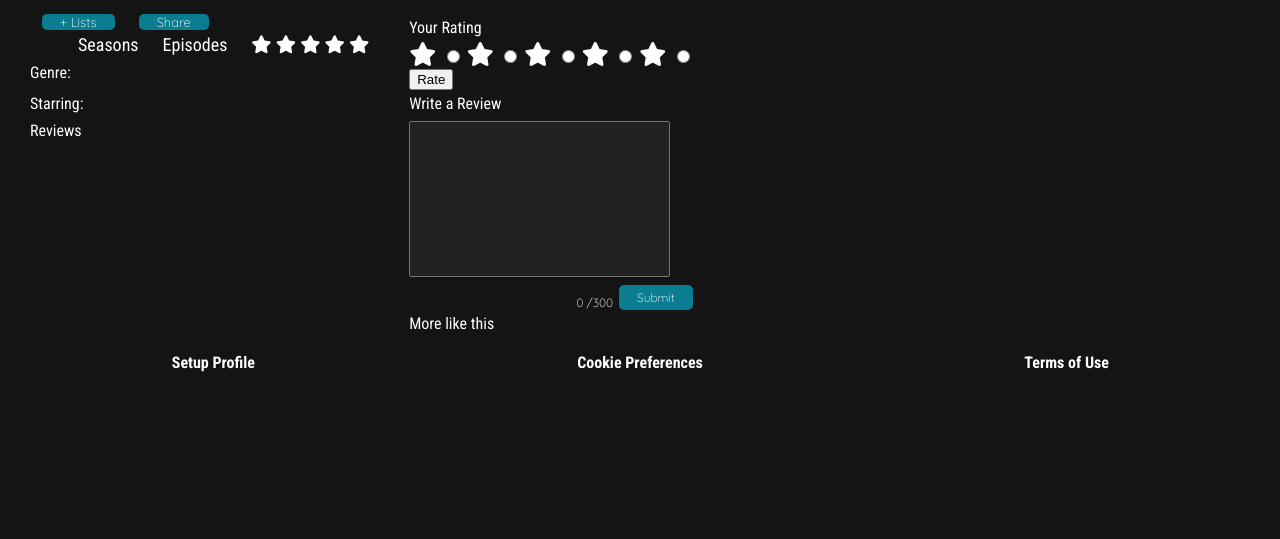
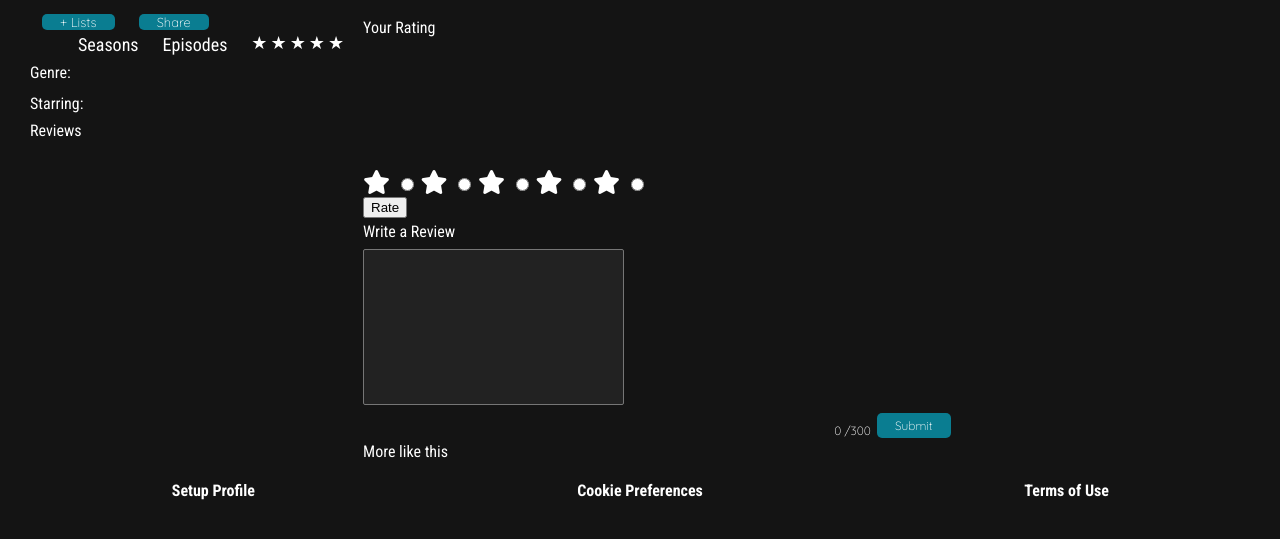
Before and after one commit to eishikahoque/RateFlix, a PHP site: page /show-detail.php?tvshowID=1 in a window 1280 px wide. Shown: the part 48-587 px from the top of the page. Run offline with PHP 8.4, Linux system fonts and the light colour scheme; data that the repository does not hold is empty; some libraries are stand-ins or nearby versions.

Commit message:
added show rating

```diff
--- a/CSS/details-page.css
+++ b/CSS/details-page.css
@@ -1,4 +1,4 @@
-.main-container{
+.main-container {
 	margin: 14px;
 	display: flex;
 
@@ -116,3 +116,18 @@
  	height: 120px;
  	margin: 0 4px;
 }
+
+.stars {
+  display: inline-block;
+  font-size: 18px;
+  font-family: Times;
+  line-height: 18px;
+}
+
+.stars::before {
+  content: '★★★★★';
+  letter-spacing: 3px;
+  background: linear-gradient(90deg, #fc0 calc(var(--rating) / 5 * 100%), #fff calc(var(--rating) / 5 * 100%));
+  -webkit-background-clip: text;
+  -webkit-text-fill-color: transparent;
+}
--- a/CSS/home.css
+++ b/CSS/home.css
@@ -9,7 +9,7 @@
 }
 
 .tile {
-  width: 19%;
+  width: 185px;
   transition: all .2s ease-in-out;
 }
 
--- a/show-detail.php
+++ b/show-detail.php
@@ -45,53 +45,17 @@
 					<h2><?php echo($row["tvRating"]); ?></h2>
 					<h2><?php echo($row["season"]); ?> Seasons</h2>
 					<h2><?php echo($row["episodes"]); ?> Episodes</h2>
-					 <h2><?php
-						$rateAvg = $pdo->prepare("SELECT AVG(`rating`) as avrg FROM `tvshows-rating` WHERE `tvshowID` = '$tvshowID'");
-						$rateAvg->execute();
-						$rowAVG = $rateAvg->fetch(); ?>
-						<?php
-						if($rowAVG["avrg"] <= 1){ ?>
-							<div id="stars">
-							<span class="fa fa-star star starSelected"></span>
-							<span class="fa fa-star star"></span>
-							<span class="fa fa-star star"></span>
-							<span class="fa fa-star star"></span>
-							<span class="fa fa-star star"></span>
-							</div>
-						<?php } else if ($rowAVG["avrg"] <= 2){ ?>
-							<div id="stars">
-							<span class="fa fa-star star starSelected"></span>
-							<span class="fa fa-star star starSelected"></span>
-							<span class="fa fa-star star"></span>
-							<span class="fa fa-star star"></span>
-							<span class="fa fa-star star"></span>
-							</div>
-						<?php } else if ($rowAVG["avrg"] <= 3){ ?>
-							<div id="stars">
-							<span class="fa fa-star star starSelected"></span>
-							<span class="fa fa-star star starSelected"></span>
-							<span class="fa fa-star star starSelected"></span>
-							<span class="fa fa-star star"></span>
-							<span class="fa fa-star star"></span>
-							</div>
-						<?php } else if ($rowAVG["avrg"] <= 4){ ?>
-							<div id="stars">
-							<span class="fa fa-star star starSelected"></span>
-							<span class="fa fa-star star starSelected"></span>
-							<span class="fa fa-star star starSelected"></span>
-							<span class="fa fa-star star starSelected"></span>
-							<span class="fa fa-star star"></span>
-							</div>
-						<?php } else if ($rowAVG["avrg"] <= 5 || $rowAVG["avrg"] >= 5){ ?>
-							<div id="stars">
-							<span class="fa fa-star star starSelected"></span>
-							<span class="fa fa-star star starSelected"></span>
-							<span class="fa fa-star star starSelected"></span>
-							<span class="fa fa-star star starSelected"></span>
-							<span class="fa fa-star star starSelected"></span>
-							</div>
-						<?php } ?>
-					</h2>
+
+            <?php
+              $rateAvg = $pdo->prepare("SELECT AVG(`myRating`) as avrg FROM `tvshows-rating` WHERE `tvshowID` = '$tvshowID'");
+              $rateAvg->execute();
+              $rowAVG = $rateAvg->fetch();
+              if ($rowAVG["avrg"] === NULL) {
+                $rowAVG["avrg"] = 0;
+              }
+            ?>
+              <div class="stars" style="--rating: <?php echo($rowAVG["avrg"]); ?>;"></div>
+
 				</div>
 				<p><? echo($row["blurb"]); ?></p>
 				<div class="same-line">
@@ -142,6 +106,17 @@
 
 				<label for="star5"> <span class="fa fa-star star ratingStar" id="starIcon5"></span> </label> <input type="radio" value="5" name="rating" id="star5">
 
+        <svg xmlns="http://www.w3.org/2000/svg" style="display: none;">
+          <symbol id="star" viewBox="214.7 0 182.6 792">
+            <!-- <path>s and whatever other shapes in here -->
+          </symbol>
+        </svg>
+
+      <!-- Then use anywhere and as many times as we want! -->
+      <svg class="icon">
+        <use xlink:href="#star" />
+      </svg>
+
 				<input type="hidden" name="userID"
 				value="<?php echo($userID); ?>" >
 
```
